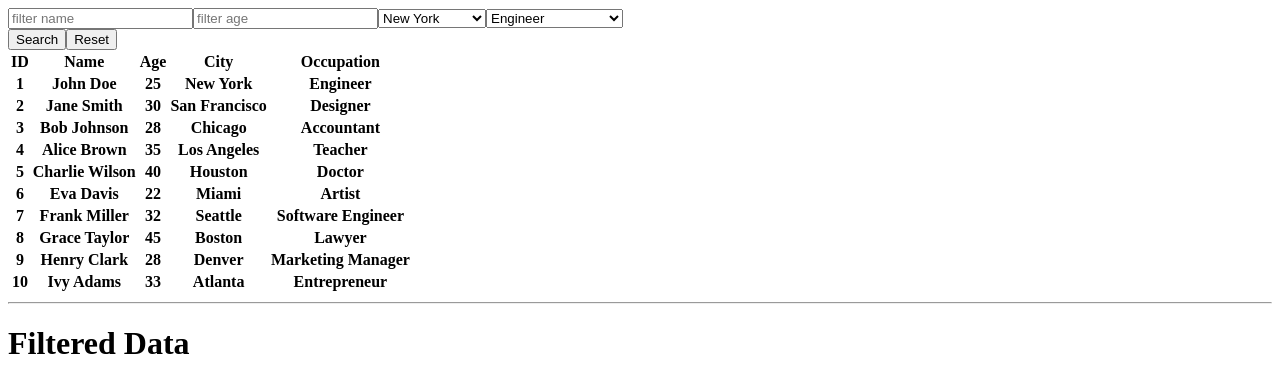
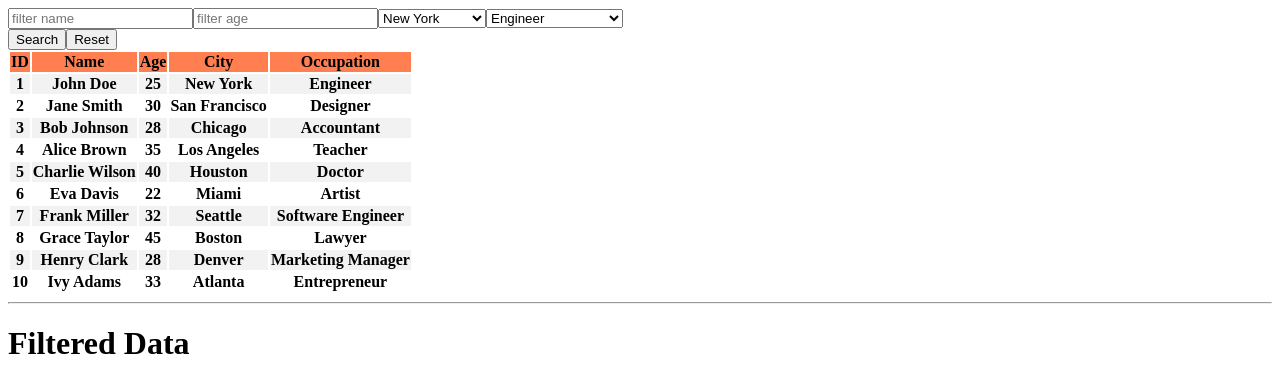
Before and after one commit to yawarnoor/mid-exam-yawar, a React (Vite) app: page / in a window 1280 px wide. In both pictures the pointer is over the element 210 px from the left and 62 px from the top of the page. Shown: the top 392 px of the page. Built offline with nearby package versions, Linux system fonts and the light colour scheme.

Commit message:
Add Table Styles

```diff
--- a/src/App.jsx
+++ b/src/App.jsx
@@ -1,6 +1,7 @@
 import React, { Component } from 'react'
 import sampleData from './sampleData.jsx'
 import Row from './Row.jsx'
+import "./style.css"
 
 export default class App extends Component {
   constructor() {
--- /dev/null
+++ b/src/style.css
@@ -0,0 +1,3 @@
+tr:nth-child(even) {background-color: #f2f2f2;}
+
+  tr:hover {background-color: coral;}
```
